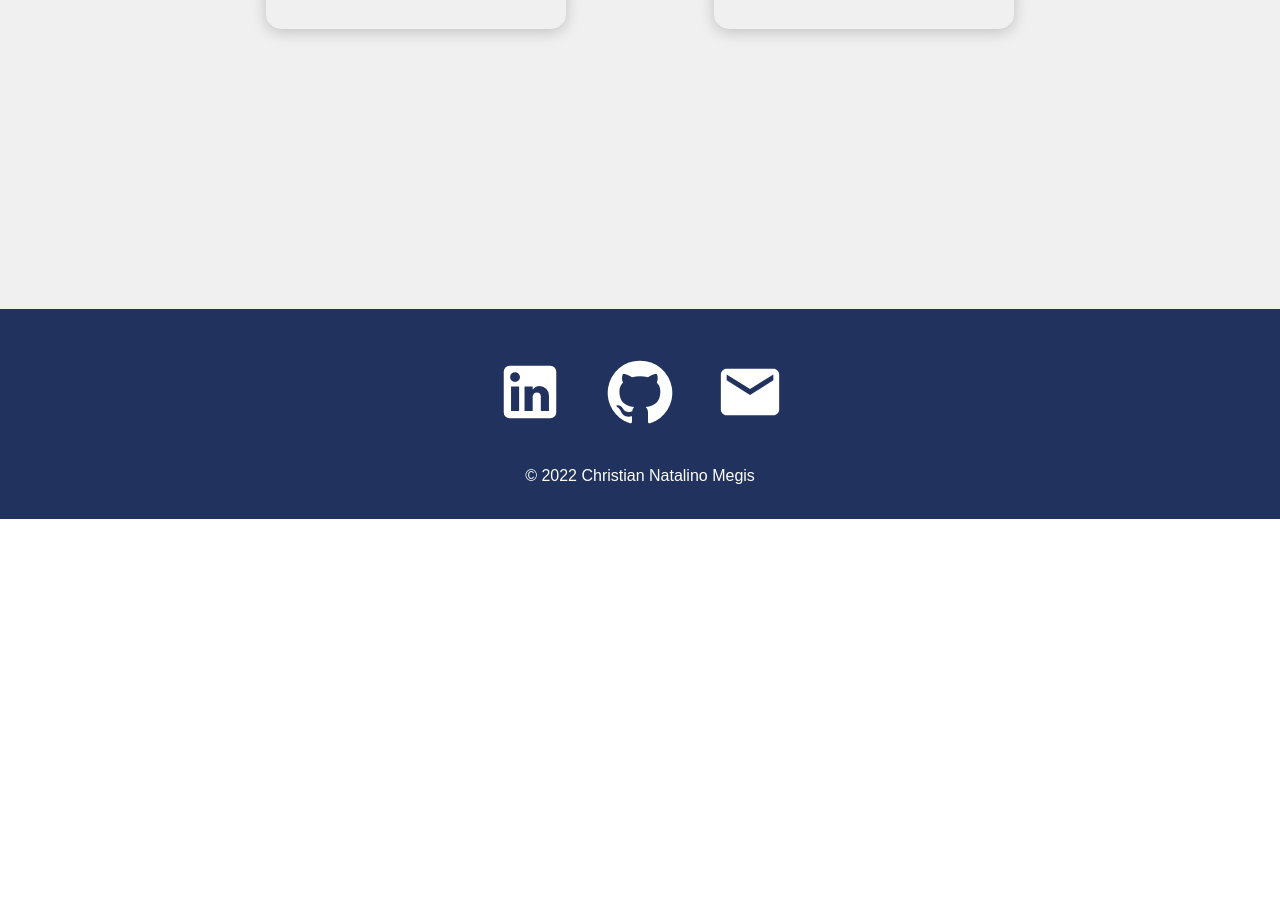
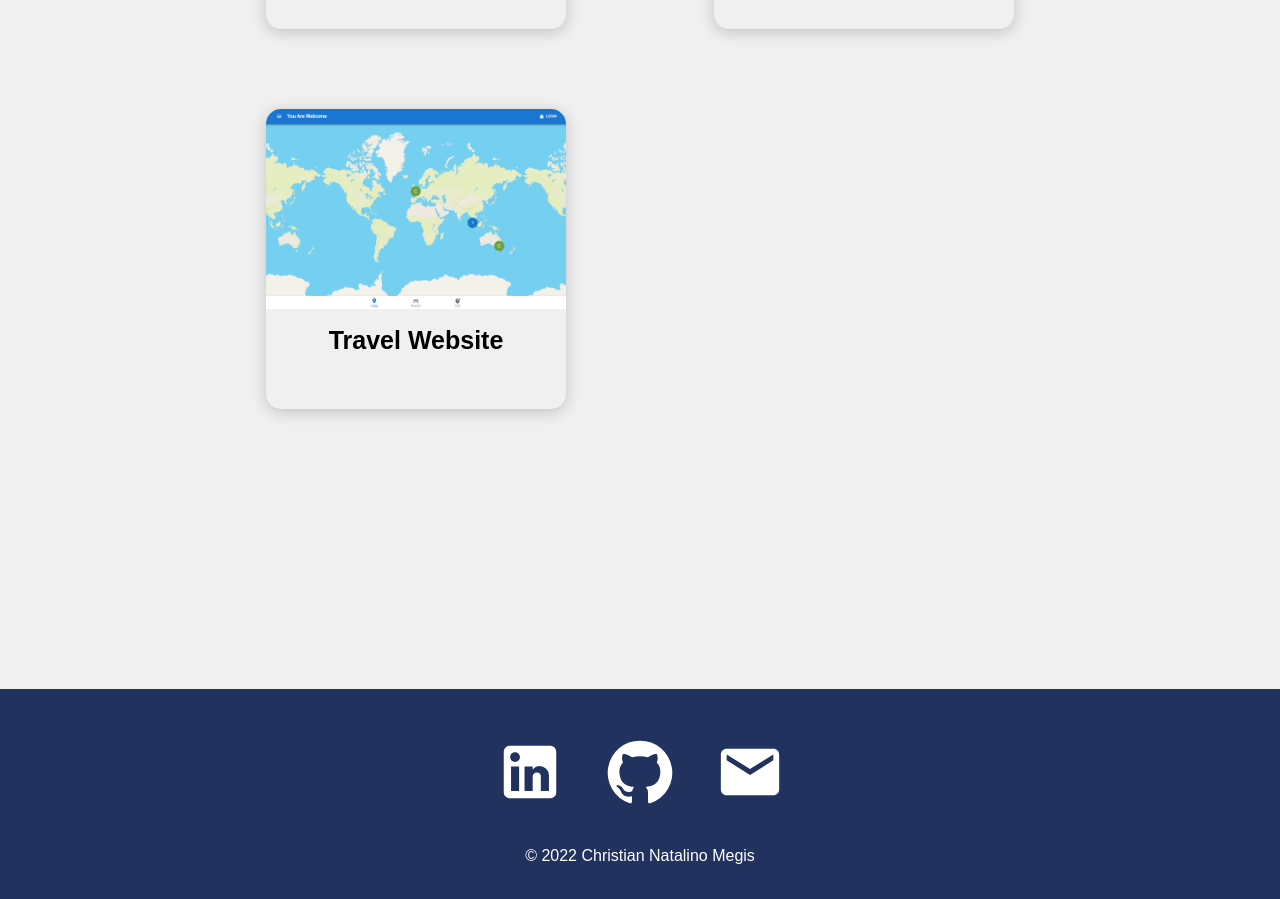
Before and after one commit to AtanMegis/my-portfolio, a React (Create React App) app: page /projects in a window 1280 px wide. Shown: the part 1631-2530 px from the top of the page. Before the commit the page ends 2150 px from the top, so only its background shows below. Built offline with nearby package versions, Linux system fonts and the light colour scheme.

Commit message:
feat: add new project

```diff
--- a/src/helper/ProjectsData.js
+++ b/src/helper/ProjectsData.js
@@ -6,6 +6,7 @@ import netflix from '../assets/netflix.PNG';
 import react from '../assets/react.PNG';
 import foodUI from '../assets/foodUI.PNG';
 import gallery from '../assets/gallery.PNG';
+import travel from '../assets/travel.PNG';
 
 export const ProjectList = [
 	{
@@ -72,4 +73,12 @@ export const ProjectList = [
 		url: 'https://gallerymegis.vercel.app/',
 		repo: 'https://github.com/AtanMegis/firebase-gallery',
 	},
+	{
+		id: 8,
+		name: 'Travel Website',
+		image: travel,
+		tools: 'React JS, Material-UI, JWT, MongoDB, MapBox, Swiper, Firebase, UUID v4',
+		url: 'https://github.com/AtanMegis/complete-crud-react',
+		repo: 'https://megis-travel.netlify.app/',
+	},
 ];
--- a/src/pages/Home/Home.js
+++ b/src/pages/Home/Home.js
@@ -16,7 +16,7 @@ const Home = () => {
 							loop
 						/>
 					</h2>
-					<h3>Meet Christian Megis</h3>
+					<h3>It's Christian Megis</h3>
 					<div className="prompt">
 						<p>
 							A fiery student who has passion with Software
--- a/src/pages/ProjectDisplay/ProjectDisplay.css
+++ b/src/pages/ProjectDisplay/ProjectDisplay.css
@@ -20,6 +20,7 @@
 
 .project p {
 	font-size: 40px;
+	padding: 0 16rem;
 	color: #3e497a;
 	text-align: center;
 }
@@ -36,6 +37,10 @@
 }
 
 @media only screen and (max-width: 1200px) {
+	.project p {
+		font-size: 24px;
+		padding: 10px 0;
+	}
 	.project h1 {
 		margin-top: 300px;
 	}
```
Also changed, not shown: src/assets/travel.PNG (added).
